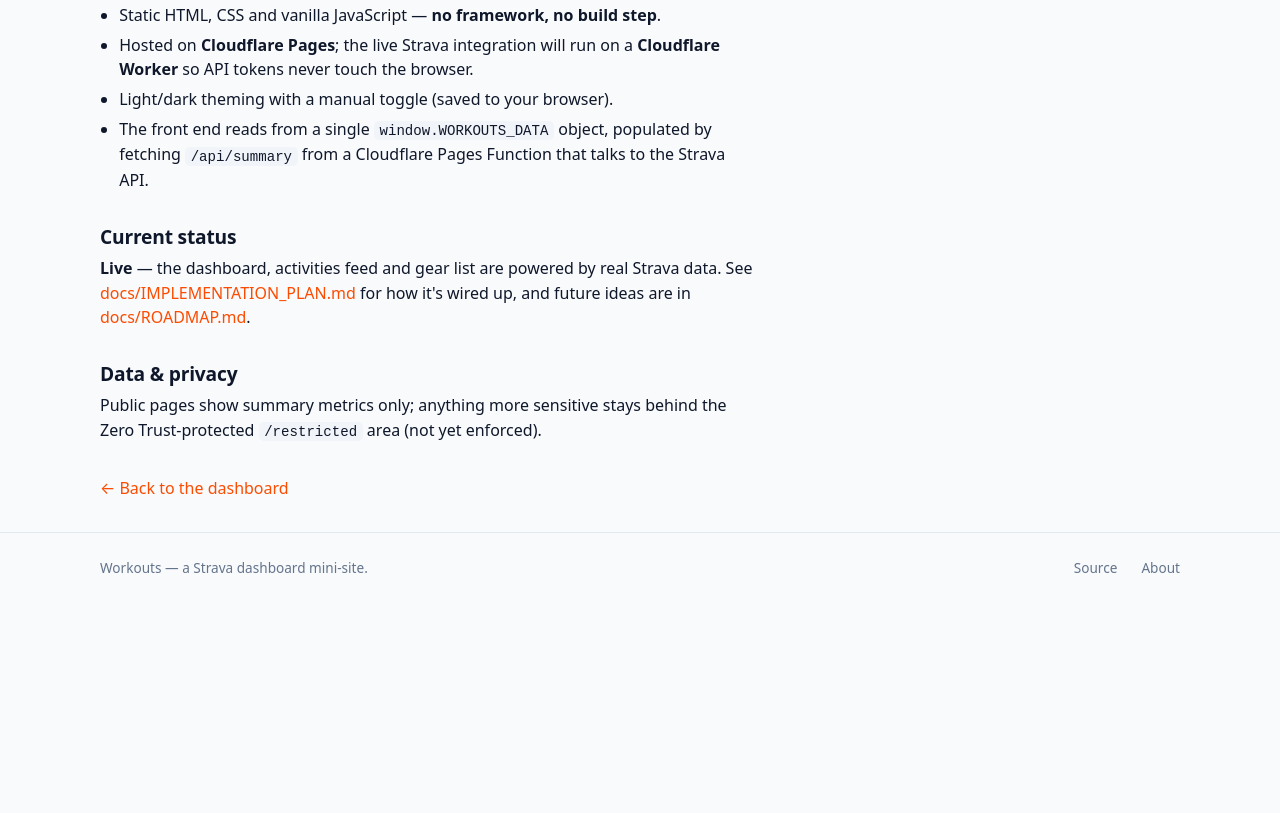
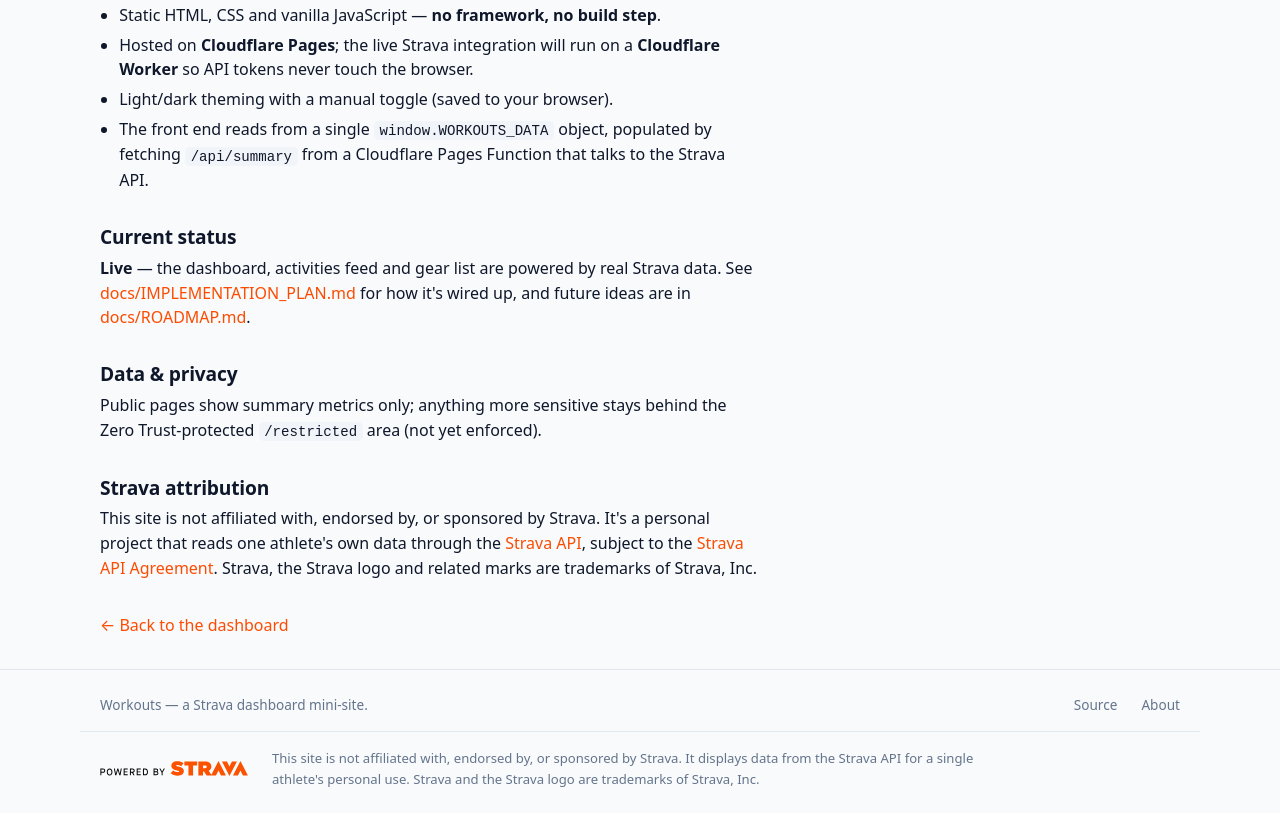
Before and after one commit to gcameron00/add-strava, a website: page about/index.html in a window 1280 px wide. Shown: the part 541-1354 px from the top of the page. Before the commit the page ends 1143 px from the top, so only its background shows below. Drawn offline with Linux system fonts and the light colour scheme.

Commit message:
Added Strava attribution

```diff
--- a/about/index.html
+++ b/about/index.html
@@ -62,6 +62,9 @@
         <h2>Data &amp; privacy</h2>
         <p>Public pages show summary metrics only; anything more sensitive stays behind the Zero Trust-protected <code>/restricted</code> area (not yet enforced).</p>
 
+        <h2>Strava attribution</h2>
+        <p>This site is not affiliated with, endorsed by, or sponsored by Strava. It's a personal project that reads one athlete's own data through the <a href="https://developers.strava.com/" target="_blank" rel="noopener">Strava API</a>, subject to the <a href="https://www.strava.com/legal/api" target="_blank" rel="noopener">Strava API Agreement</a>. Strava, the Strava logo and related marks are trademarks of Strava, Inc.</p>
+
         <p style="margin-top:2rem"><a href="/">← Back to the dashboard</a></p>
       </div>
     </main>
@@ -73,6 +76,12 @@
         <a href="https://github.com/gcameron00/add-strava">Source</a>
         <a href="/about/">About</a>
       </div>
+      <div class="container strava-attribution">
+        <a href="https://www.strava.com" target="_blank" rel="noopener">
+          <img src="/assets/img/powered-by-strava.svg" alt="Powered by Strava" width="146" height="15" />
+        </a>
+        <p class="muted small">This site is not affiliated with, endorsed by, or sponsored by Strava. It displays data from the Strava API for a single athlete's personal use. Strava and the Strava logo are trademarks of Strava, Inc.</p>
+      </div>
     </footer>
   </body>
 </html>
--- a/assets/css/styles.css
+++ b/assets/css/styles.css
@@ -396,6 +396,15 @@
 .site-footer a:hover { color: var(--color-text); }
 .site-footer .spacer { margin-left: auto; }
 
+/* Strava attribution: kept on its own row, visually separate from the
+   site's own name/branding above, per Strava's brand guidelines. */
+.strava-attribution {
+  display: flex; flex-wrap: wrap; align-items: center; gap: .5rem 1rem;
+  margin-top: 1rem; padding-top: 1rem; border-top: 1px solid var(--color-border);
+}
+.strava-attribution img { display: block; height: 15px; width: auto; }
+.strava-attribution p { margin: 0; max-width: 46rem; }
+
 @media (prefers-reduced-motion: reduce) {
   * { transition: none !important; scroll-behavior: auto !important; }
 }
```
Also changed, not shown: activities/index.html (+6 -0 lines), gear/index.html (+6 -0 lines), index.html (+6 -0 lines), restricted/index.html (+6 -0 lines), assets/img/powered-by-strava.svg (added).
